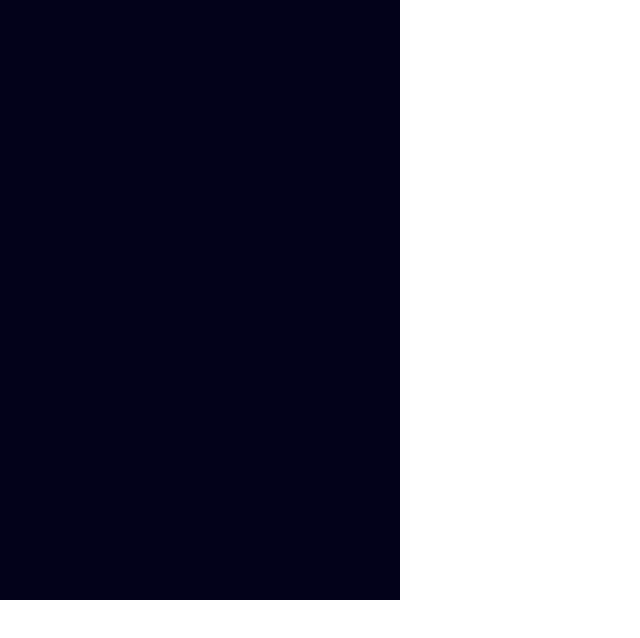
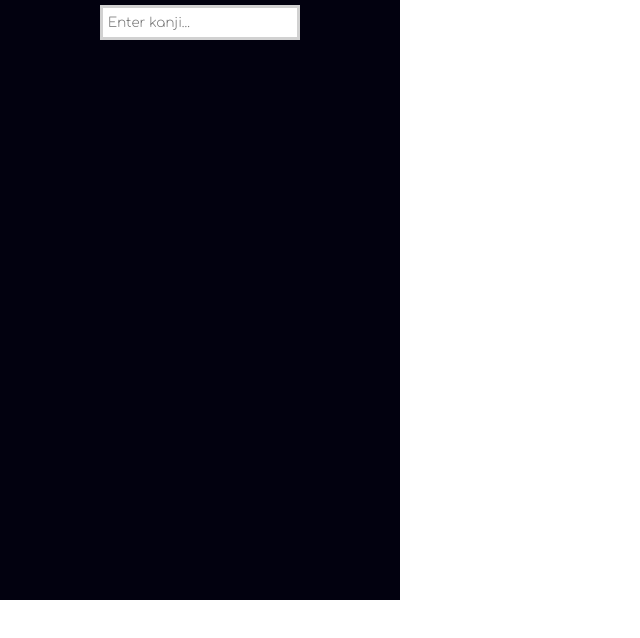
Before and after one commit to kakajuro/kanjiDict, a React (Create React App) app: page / in a window 1280 px wide. Shown: the top 638 px of the page, without its empty margins (0-640 px from the left). Built offline with nearby package versions, Linux system fonts and the light colour scheme.

Commit message:
added searchbar, refactored application again

```diff
--- a/public/index.html
+++ b/public/index.html
@@ -5,7 +5,7 @@
     <meta name="viewport" content="width=device-width, initial-scale=1">
     <link rel="shortcut icon" href="%PUBLIC_URL%/favicon.ico">
     <link rel="preconnect" href="https://fonts.gstatic.com">
-    <link href="https://fonts.googleapis.com/css2?family=Nunito&display=swap" rel="stylesheet">
+    <link href="https://fonts.googleapis.com/css2?family=Comfortaa:wght@300&display=swap" rel="stylesheet">
     <!--
       Notice the use of %PUBLIC_URL% in the tag above.
       It will be replaced with the URL of the `public` folder during the build.
--- /dev/null
+++ b/src/App.css
@@ -0,0 +1,52 @@
+html,
+body {
+  margin: 0;
+  padding: 0
+}
+
+/* clears the 'X' from Internet Explorer */
+input[type=search]::-ms-clear {
+  display: none;
+  width: 0;
+  height: 0;
+}
+
+input[type=search]::-ms-reveal {
+  display: none;
+  width: 0;
+  height: 0;
+}
+
+/* clears the 'X' from Chrome */
+input[type="search"]::-webkit-search-decoration,
+input[type="search"]::-webkit-search-cancel-button,
+input[type="search"]::-webkit-search-results-button,
+input[type="search"]::-webkit-search-results-decoration {
+  display: none;
+}
+
+
+.App {
+  text-align: center;
+  background-color: #02010f;
+  font-family: 'Comfortaa', cursive;
+  width: 400px;
+  height: 600px;
+}
+
+.App h1 {
+  color: white;
+}
+
+.form {
+  padding-top: 5px;
+}
+
+.searchbar {
+  font-family: 'Comfortaa', cursive;
+  width: 50%;
+  height: 35px;
+  padding: 5px;
+  border: 3px solid rgb(209, 209, 209);
+  outline: none;
+}
--- a/src/App.js
+++ b/src/App.js
@@ -1,9 +1,32 @@
-import React, { Component } from 'react';
-import Main from './components/Main'
+//日
+import React, { useState } from 'react';
+
+import './App.css';
 
 function App() {
+  const [search, setSearch] = useState("");
+
+  const handleSubmit = e => {
+    if (!search) return;
+
+    console.log("Searched: " + search);
+    e.preventDefault();
+  }
+
   return (
-    <Main />
+    <div className="App">
+      <div className="searchbar-container">
+        <form className="form" onSubmit={handleSubmit}>
+          <input
+            type="search"
+            className="searchbar"
+            placeholder="Enter kanji..."
+            onChange={(e) => setSearch(e.target.value)}
+            value={search}
+          />
+        </form>
+      </div>
+    </div>
   );
 }
 
--- a/src/components/Main.css
+++ /dev/null
@@ -1,15 +0,0 @@
-html,
-body {
-  margin: 0;
-  padding: 0
-}
-
-.App {
-  display: flex;
-  text-align: center;
-  background-color: #03021a;
-  font-family: 'Nunito', sans-serif;
-  width: 400px;
-  height: 600px;
-  color: white;
-}
--- a/src/components/Main.js
+++ /dev/null
@@ -1,12 +0,0 @@
-import React from 'react';
-import './Main.css';
-
-function Main() {
-    return (
-        <div className="App">
-
-        </div>
-    );
-}
-
-export default Main;
```
Also changed, not shown: package.json (+4 -4 lines), public/manifest.json, 1 other file (tests, documents, lock files or other folders).
